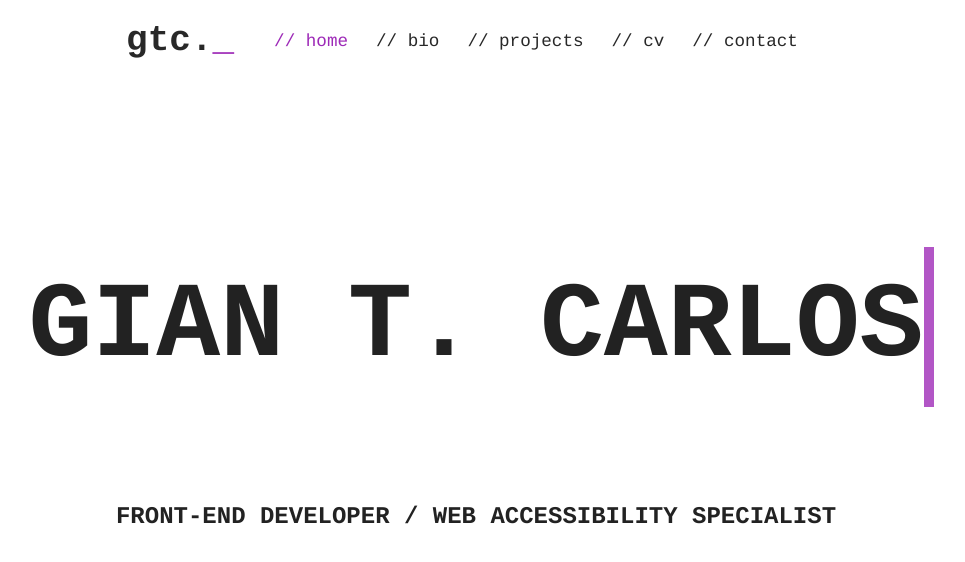
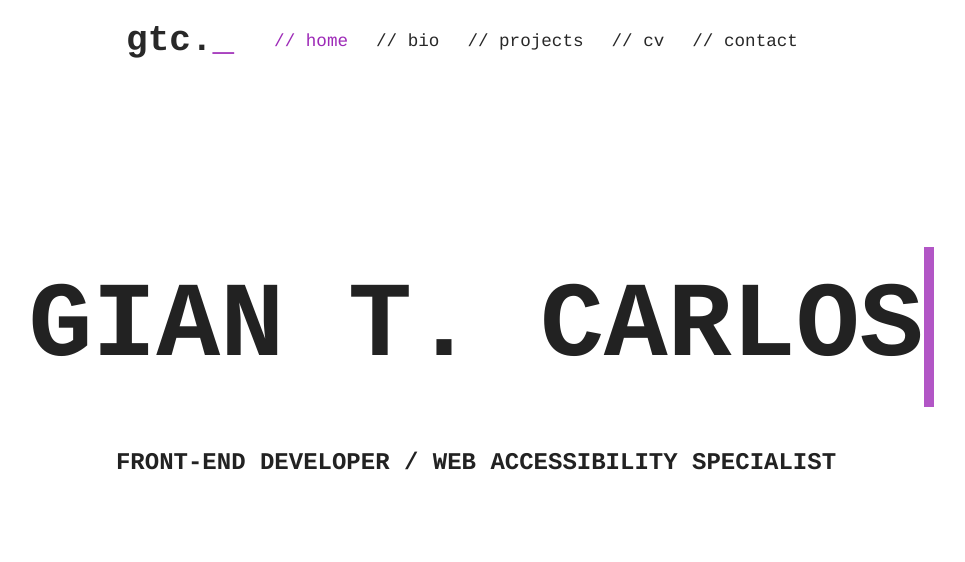
Before and after one commit to giantcarlos/dev-portfolio, a React (Create React App) app: page /#/ in a window 1280 px wide. Shown: the top 562 px of the page, without its empty margins (164-1129 px from the left). Built offline with nearby package versions, Linux system fonts and the light colour scheme.

Commit message:
reduce home sub header margin

```diff
--- a/src/App.css
+++ b/src/App.css
@@ -93,8 +93,8 @@ h1::after {
 h2 {
   font-size: 1.5rem;
   opacity: 0;
-  transform: translateY(3rem);
-  animation: fadeUp .8s 2.75s forwards;
+  transform: translateY(-1.25rem);
+  animation: fadeUp .6s 2.75s forwards;
 }
 
 @keyframes typewriter {
@@ -112,7 +112,7 @@ h2 {
 @keyframes fadeUp {
   to {
     opacity: 1;
-    transform: translateY(0);
+    transform: translateY(-150%);
   }
 }
 
@@ -318,6 +318,12 @@ h4 {
   .home {
     margin-top: 11rem;
   }
+  @keyframes fadeUp {
+    to {
+      opacity: 1;
+      transform: translateY(-25%);
+    }
+  }
   .bio {
     margin-top: 4rem;
     max-width: 100%;
```
